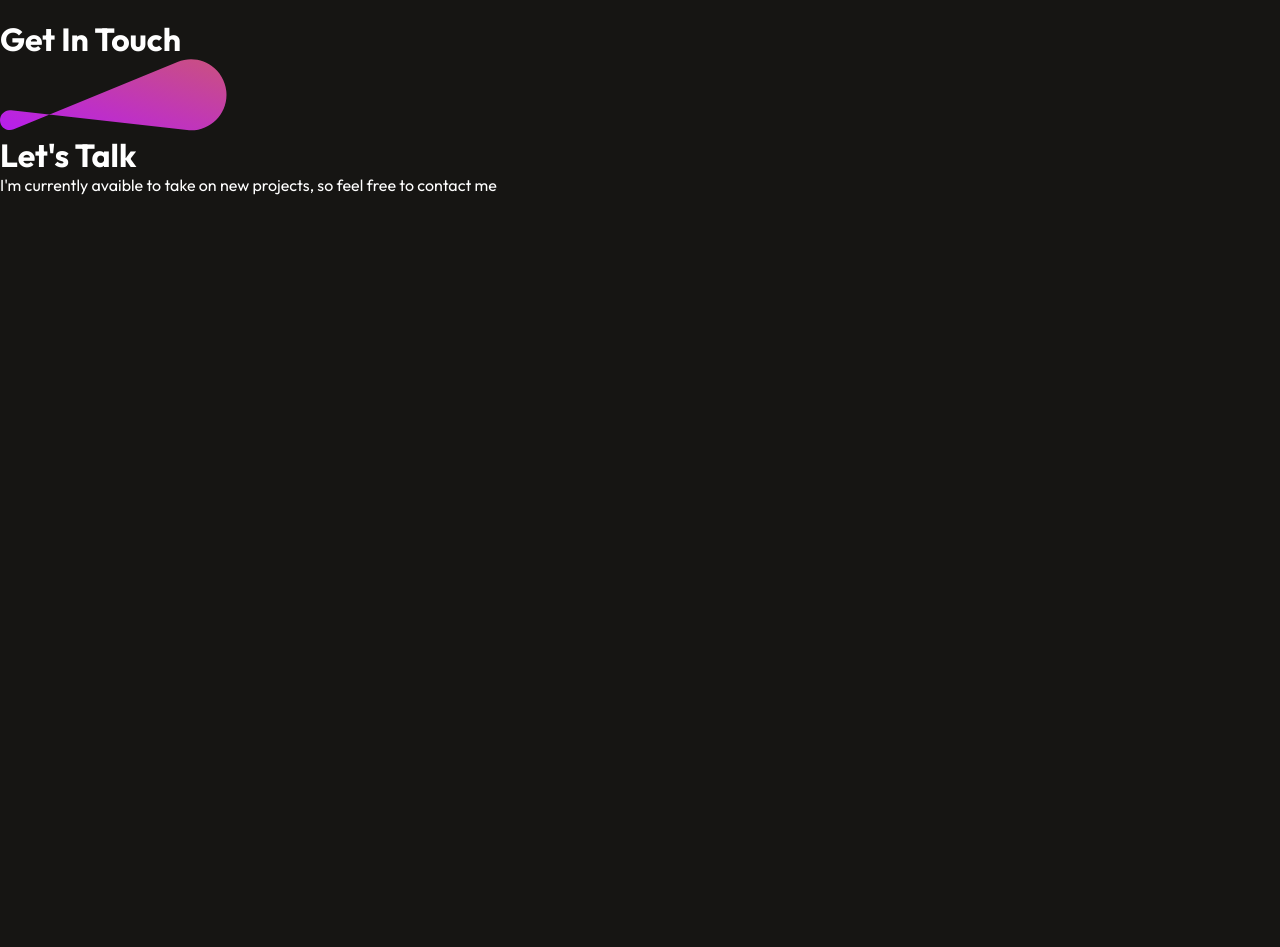
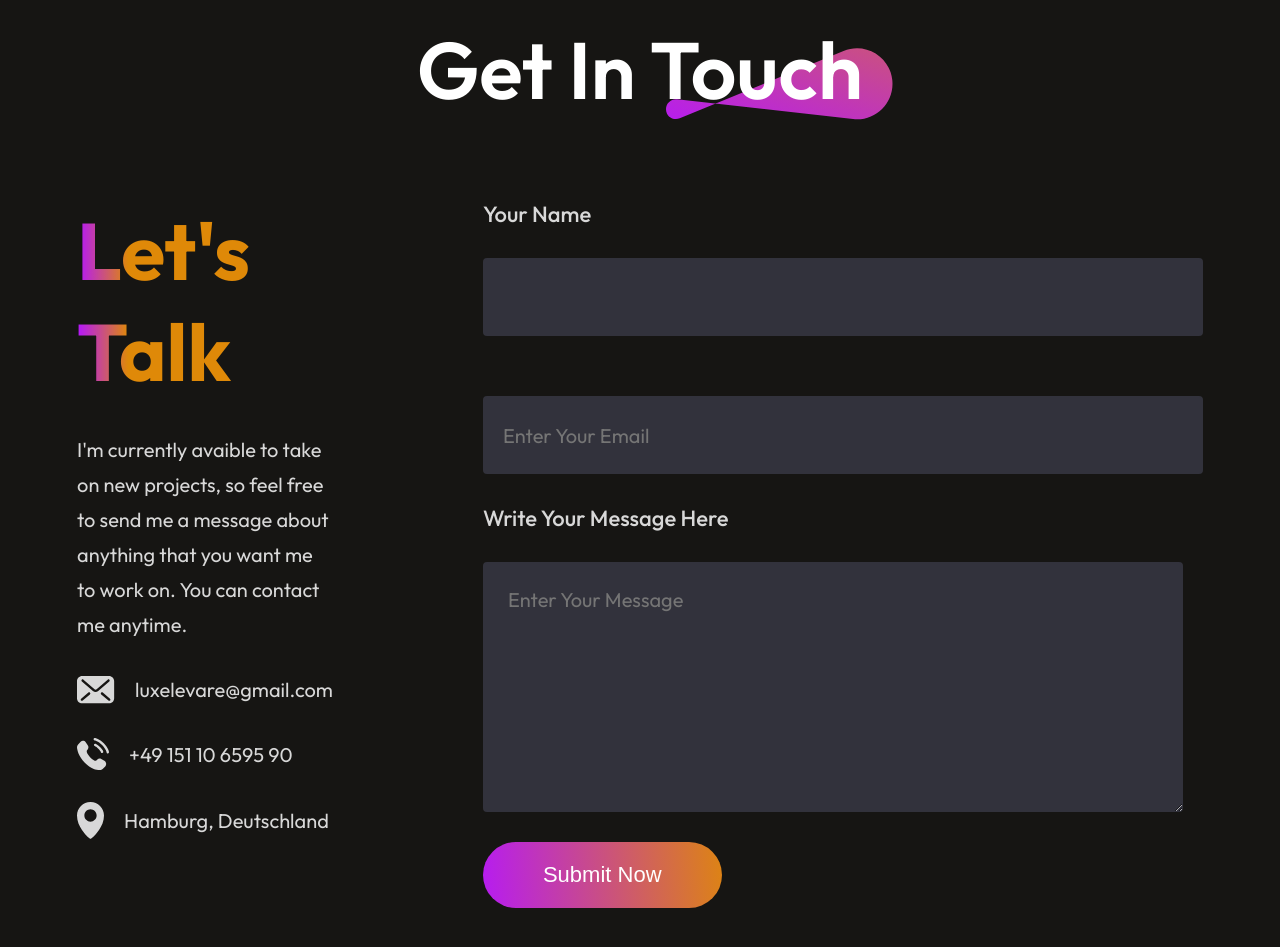
Before and after one commit to Giancarlo49/portfolio2024, a React (Vite) app: page / in a window 1280 px wide. Shown: the part 4760-5707 px from the top of the page. Before the commit the page ends 4955 px from the top, so only its background shows below. Built offline with nearby package versions, Linux system fonts and the light colour scheme.

Commit message:
contact me page fertig gestellt

```diff
--- a/src/Components/Contact/Contact.css
+++ b/src/Components/Contact/Contact.css
@@ -0,0 +1,119 @@
+.contact{
+    display: flex;
+    flex-direction: column;
+    align-items: center;
+    justify-content: center;
+    gap: 80px;
+    margin: 80px 170px;
+}
+
+.contact-title{
+    position: relative;
+}
+
+.contact-title h1{
+    padding: 0px 30px;
+    font-size: 80px;
+    font-weight: 600;
+}
+
+.contact-title img{
+    position: absolute;
+    bottom: 0;
+    right: 0;
+    z-index: -1;
+}
+
+.contact-section{
+    display: flex;
+    gap: 150px;
+}
+
+.contact-left{
+    display: flex;
+    flex-direction: column;
+    gap: 30px;
+}
+
+.contact-left h1{
+    font-size: 80px;
+    font-weight: 700;
+    background: linear-gradient(270deg, #DF8908 80%, #B415FF 100%);
+    background-clip: text;
+    -webkit-background-clip: text;
+    -webkit-text-fill-color: transparent;
+}
+
+.contact-left p{
+    max-width: 550px;
+    color: #D8D8D8;
+    font-size: 20px;
+    line-height: 35px;
+}
+
+.contact-details{
+    display: flex;
+    flex-direction: column;
+    gap: 30px;
+    color: #D8D8D8;
+    font-size: 22px;
+}
+
+.contact-detail{
+    display: flex;
+    align-items: center;
+    gap: 20px;
+}
+
+.contact-right{
+    display: flex;
+    flex-direction: column;
+    align-items: start;
+    gap: 30px;
+}
+
+.contact-right label{
+    color: #D8D8D8;
+    font-size: 22px;
+    font-weight: 500;
+}
+
+.contact-right input{
+    border: none;
+    width: 700px;
+    height: 78px;
+    padding-left: 20px;
+    border-radius: 4px;
+    background: #32323c;
+    color: #A0A0A0;
+    font-family: Outfit;
+    font-size: 20px;
+}
+
+.contact-right textarea{
+    width: 650px;
+    border: none;
+    padding: 25px;
+    border-radius: 4px;
+    background: #32323c;
+    color: #A0A0A0;
+    font-family: Outfit;
+    font-size: 20px;
+}
+
+.contact-submit{
+    border: none;
+    color: white;
+    border-radius: 50px;
+    background: linear-gradient(264deg, #DF8908 -5.09%, #b415FF 106.28%);
+    font-size: 22px;
+    padding: 20px 60px;
+    margin-bottom: 50px;
+    cursor: pointer;
+    transition: 0.3s;
+}
+
+.contact-submit:hover{
+    transform: scale(1.1);
+    transition: 0.3s;
+}
--- a/src/Components/Contact/Contact.jsx
+++ b/src/Components/Contact/Contact.jsx
@@ -15,13 +15,31 @@
           <div className="contact-section">
               <div className="contact-left">
                   <h1>Let's Talk</h1>
-                  <p>I'm currently avaible to take on new projects, so feel free to contact me</p>
+                  <p>I'm currently avaible to take on new projects, so feel free to send me a message about anything that you want me to work on. You can contact me anytime.</p>
                   <div className="contact-details">
-                      <div className="contact-detail"></div>
-                      <div className="contact-detail"></div>
-                      <div className="contact-detail"></div>
+                      <div className="contact-detail">
+                          <img src={mail_icon} alt="" />
+                          <p>luxelevare@gmail.com</p>
+                      </div>
+                      <div className="contact-detail">
+                          <img src={call_icon} alt="" />
+                          <p>+49 151 10 6595 90</p>
+                      </div>
+                      <div className="contact-detail">
+                          <img src={location_icon} alt="" />
+                          <p>Hamburg, Deutschland</p>
+                      </div>
                   </div>
               </div>
+              <form className='contact-right'>
+                  <label htmlFor="">Your Name</label>
+                  <input type="text placeholder='Enter Your Name" name='name' />
+                  <label htmlFor="Your Email"></label>
+                  <input type="email" placeholder='Enter Your Email' name='email' />
+                  <label htmlFor="">Write Your Message Here</label>
+                  <textarea name="message" rows="8" placeholder='Enter Your Message'></textarea>
+                  <button type='submit' className='contact-submit'>Submit Now</button>
+              </form>
           </div>
     </div>
   )
```
